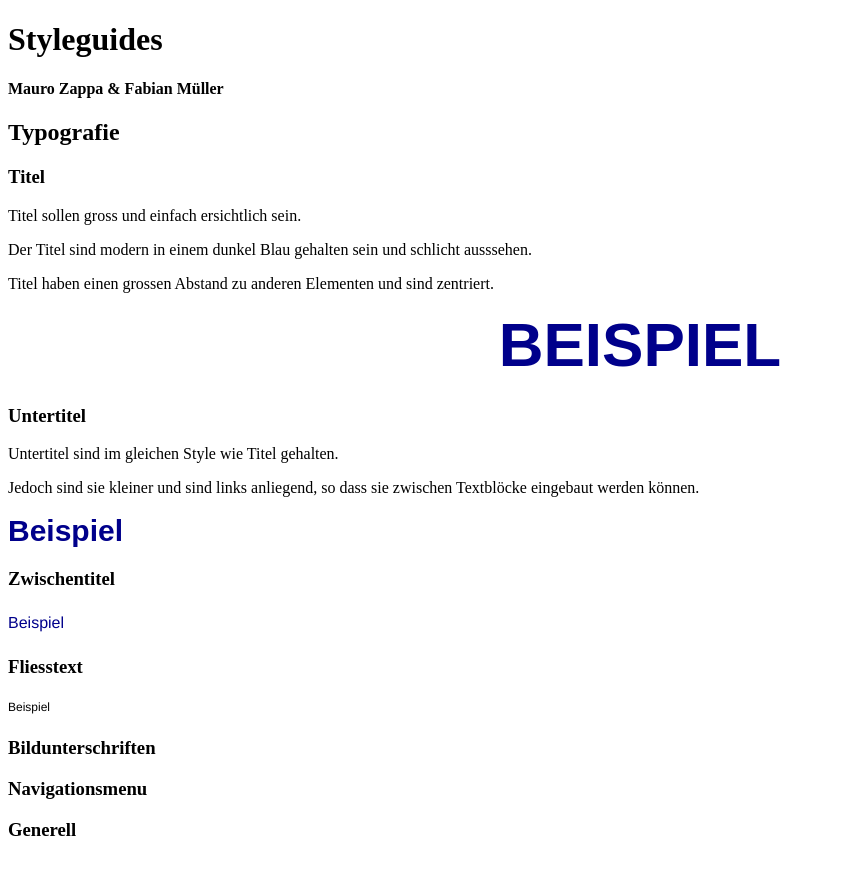
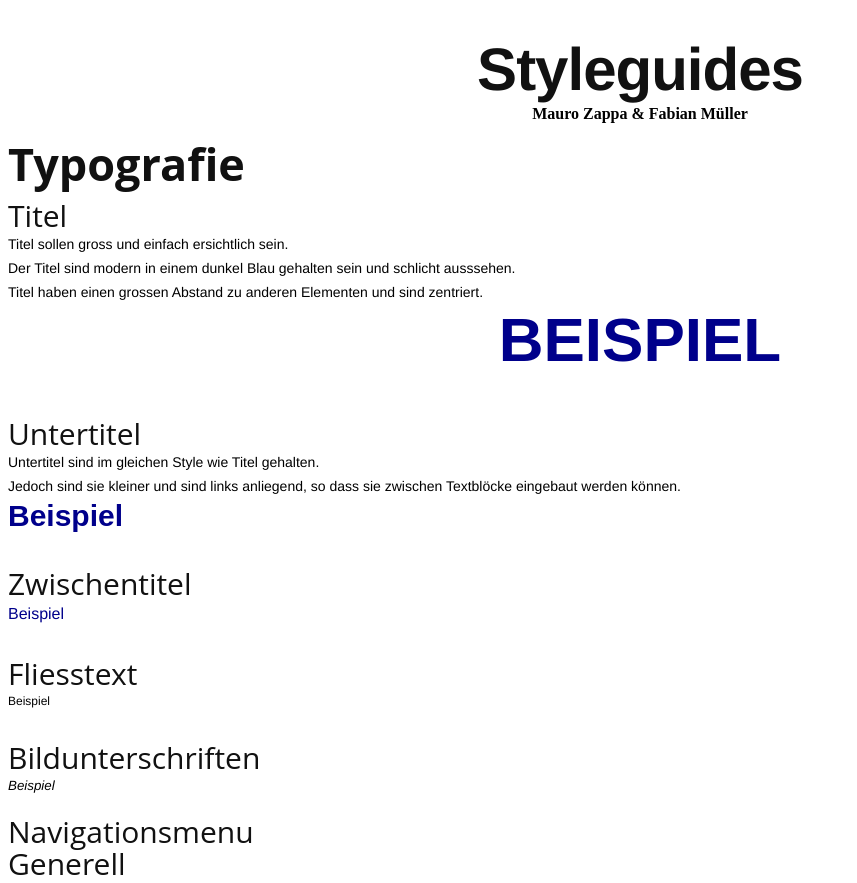
Before and after one commit to fabianmueller7/Modul151-152, a plain HTML site: page M152/Projektarbeit/styleguides/styleguide.html in a window 1280 px wide. Shown: the top 883 px of the page, without its empty margins (0-857 px from the left). Drawn offline with Linux system fonts and the light colour scheme.

Commit message:
bildunterschriften

```diff
--- a/M152/Projektarbeit/styleguides/styleguide.css
+++ b/M152/Projektarbeit/styleguides/styleguide.css
@@ -1,3 +1,8 @@
+h1 { color: #111; font-family: 'Helvetica Neue', sans-serif; font-size: 60px; font-weight: bold; letter-spacing: -1px; line-height: 1; text-align: center; }
+h2 { color: #111; font-family: 'Open Sans', sans-serif; font-size: 45px; font-weight: 450; line-height: 32px; margin: 0 0 20px; text-align: left; font-weight: bold}
+h3 { color: #111; font-family: 'Open Sans', sans-serif; font-size: 30px; font-weight: 450; line-height: 32px; margin: 0 0 0px; text-align: left; }
+h4 {text-align: center;margin: -35px 0 25px}
+p { color: #000000; font-family: 'Helvetica Neue', sans-serif; font-size: 14px; line-height: 24px; margin: 0 0 0px; text-align: justify; text-justify: inter-word; }
 
 #titelbeispiel { color: #00008b;
     font-family: 'Raleway',sans-serif;
@@ -36,3 +41,10 @@
     line-height: 22px;
     margin: 0 0 12px;
 }
+
+#bildunterschriften {
+    text-align: left;
+    font-style: italic;
+    font-size: smaller;
+    text-indent: 0;
+}
--- a/M152/Projektarbeit/styleguides/styleguide.html
+++ b/M152/Projektarbeit/styleguides/styleguide.html
@@ -22,23 +22,32 @@
                     <p>Der Titel sind modern in einem dunkel Blau gehalten sein und schlicht ausssehen.</p>
                     <p>Titel haben einen grossen Abstand zu anderen Elementen und sind zentriert.</p>
                     <p id="titelbeispiel">Beispiel</p>
+                    <br>
                 </div>
                 <div>
                     <h3>Untertitel</h3>
                     <p>Untertitel sind im gleichen Style wie Titel gehalten.</p>
                     <p>Jedoch sind sie kleiner und sind links anliegend, so dass sie zwischen Textblöcke eingebaut werden können.</p>
                     <p id="untertitelbeispiel">Beispiel</p>
+                    <br>
                 </div>
                 <div>
                     <h3>Zwischentitel</h3>
                     <p id="zwischentitel">Beispiel</p>
+                    <br>
                 </div>
                 <div>
                     <h3>Fliesstext</h3>
                     <p id="fliesstext">Beispiel</p>
+                    <br>
+                </div>
+                <div>
+                    <h3>Bildunterschriften</h3>
+                    <p id="bildunterschriften">Beispiel</p>
+                    <br>
                 </div>
 
-                <h3>Bildunterschriften</h3>
+
                 <h3>Navigationsmenu</h3>
                 <h3>Generell</h3>
             </div>
```
